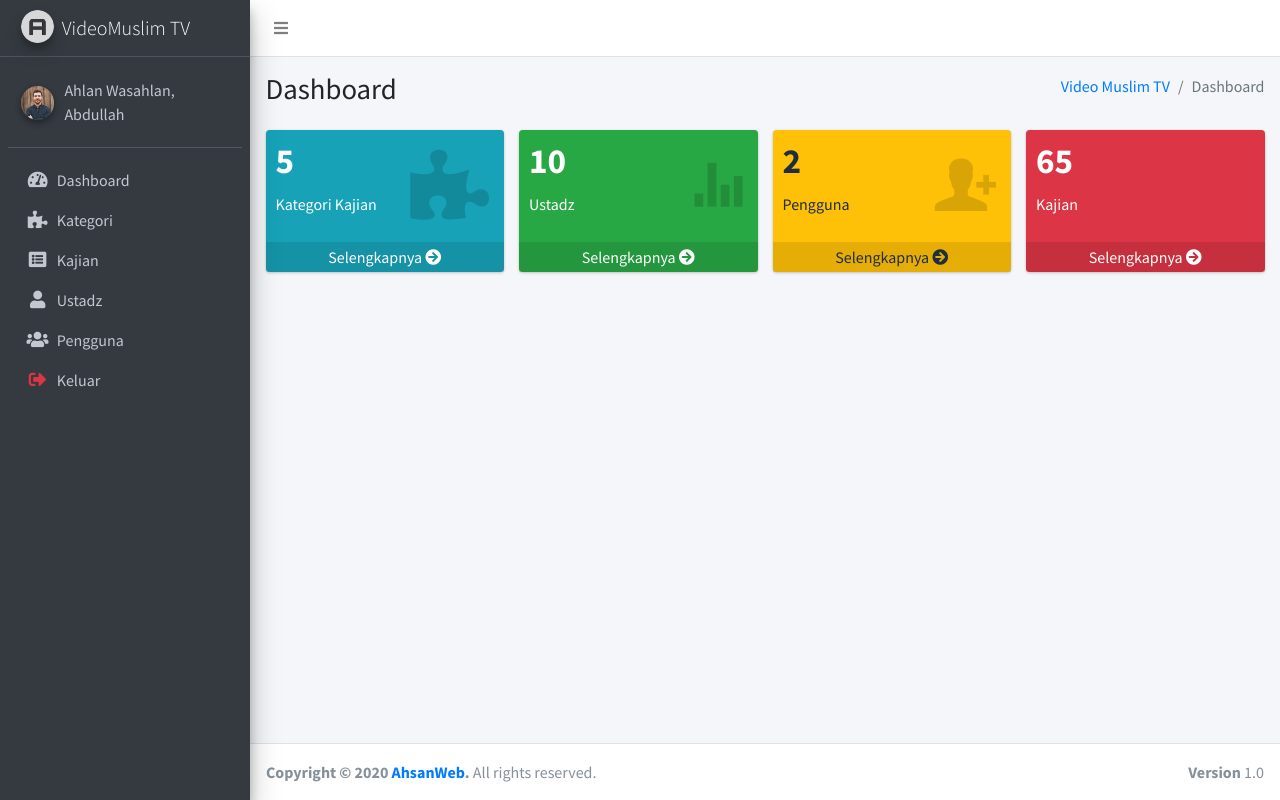
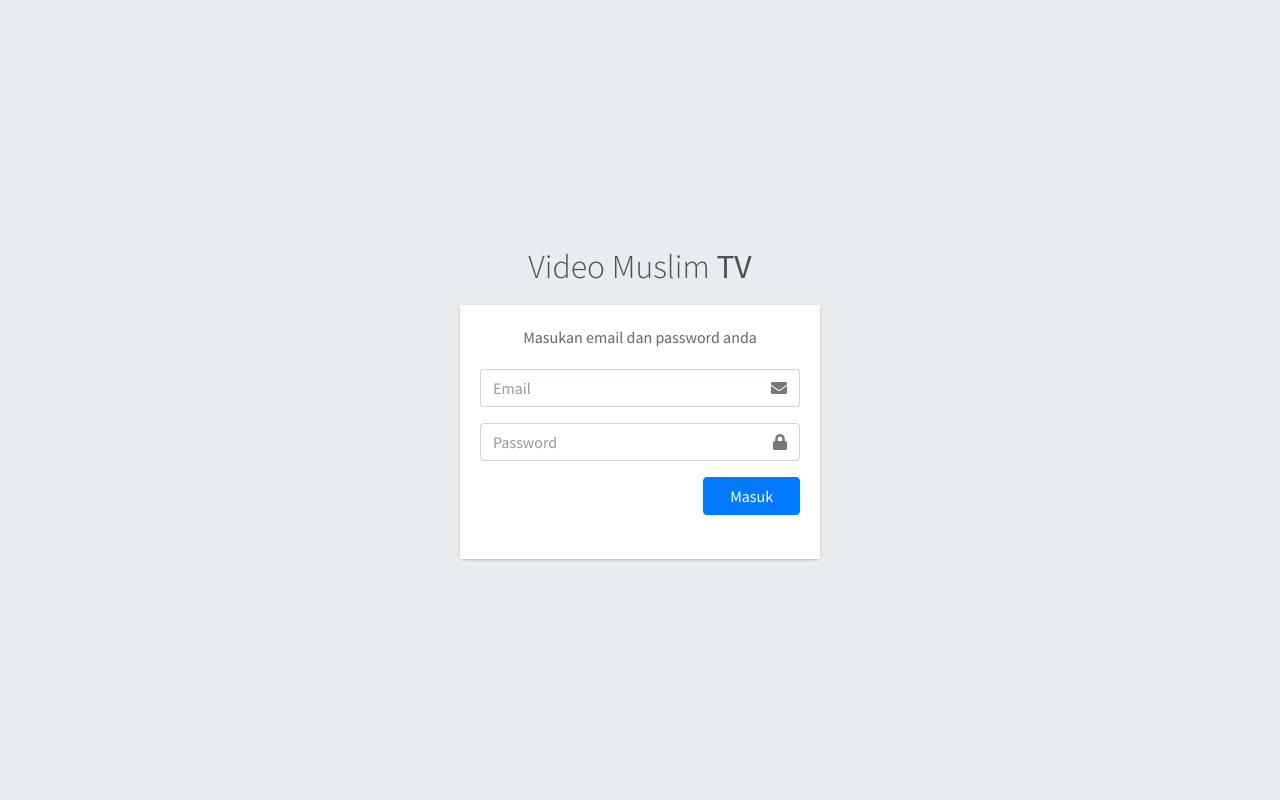
Before and after one commit to abdulhakimhs/videomuslimtv, a CodeIgniter app: page /videomuslimtv/admin in a window 1280 px wide. Run offline with CodeIgniter, Linux system fonts and the light colour scheme; some libraries are stand-ins or nearby versions.

Commit message:
login, session  and security

```diff
--- a/dev/application/config/routes.php
+++ b/dev/application/config/routes.php
@@ -50,5 +50,7 @@ defined('BASEPATH') OR exit('No direct script access allowed');
 |		my-controller/my-method	-> my_controller/my_method
 */
 $route['default_controller'] = 'welcome';
+$route['admin'] = 'admin/auth/login';
+$route['admin/logout'] = 'admin/auth/logout';
 $route['404_override'] = '';
 $route['translate_uri_dashes'] = FALSE;
--- /dev/null
+++ b/dev/application/controllers/admin/Auth.php
@@ -0,0 +1,104 @@
+<?php
+defined('BASEPATH') OR exit('No direct script access allowed');
+
+class Auth extends MY_Controller {
+
+	public function __construct()
+	{
+ 		parent::__construct();
+	}
+
+	public function login()
+	{
+		$this->load->view('admin/login');
+	}
+
+	public function getlogin()
+	{
+
+		$post = $this->input->post(NULL, TRUE);
+
+		$cekemail = $this->db->query("SELECT email FROM pengguna where email='".$post['email']."'")->num_rows();
+		$cekea 	  = $this->db->query("SELECT email FROM pengguna where email='".$post['email']."' AND role = 'admin'")->num_rows();
+		if ($cekemail > 0) {
+			if ($cekea > 0) {
+				$user_detail = $this->db->get_where('pengguna', array('email' => $post['email'], 'role' => 'admin'), 1, NULL)->row();
+
+				if (@$user_detail->password == crypt($post['password'], @$user_detail->password)) {
+
+					$login_data = array(
+							'id' 	    => $user_detail->id,
+							'nama' 	    => $user_detail->nama,
+					        'email'  	=> $post['email'],
+					        'logged_in' => TRUE,
+					        'role' 		=> $user_detail->role,
+					);
+
+					$this->session->set_userdata($login_data);
+					redirect(base_url("admin/welcome"));
+				}
+				else{
+
+					$this->session->set_flashdata('info','<div class="alert alert-danger" role="alert"><strong>Maaf!</strong> kombinasi email dan password anda tidak tepat.</div>');
+					redirect('admin');
+				}
+			}
+			else{
+				$this->session->set_flashdata('info','<div class="alert alert-danger" role="alert"><strong>Akses Ditolak!</strong> Anda tidak memiliki akses sebagai admin!</div>');
+				redirect('admin');
+			}
+		}
+		else{
+			$this->session->set_flashdata('info','<div class="alert alert-danger" role="alert"><strong>Maaf!</strong> Email '.$post['email'].' tidak terdaftar.</div>');
+			redirect('admin');
+		}
+	}
+
+	public function logout()
+	{
+        $this->session->sess_destroy();
+        redirect(base_url('admin'));
+    }
+
+	public function changePassword()
+	{
+		$data['title']		= 'User';
+		$data['subtitle']	= 'Change Password';
+		$data['odwaittoday']= $this->dashboard_model->waiting_today()->row_array();
+		if (isset($_POST['submit'])) {
+			$this->form_validation->set_rules('oldpass', 'Old Password', 'required');
+			$this->form_validation->set_rules('newpass', 'New Password', 'required');
+			$this->form_validation->set_rules('repass', 'Re Password', 'required|matches[newpass]');
+			if($this->form_validation->run() == FALSE){
+				redirect('changePassword');
+			}
+			else{
+				$users_id		= $this->input->post('users_id');
+				$old 			= $this->input->post('oldpass');
+				$new 			= $this->input->post('newpass');
+
+				$user_detail = $this->db->get_where('pengguna', array('users_id' => $users_id), 1, NULL)->row();
+				if (@$user_detail->password == crypt($old, @$user_detail->password)) {
+					$object = array(
+						'password' 	 => bCrypt($new,12)
+					);
+					$this->db->where('users_id', $users_id);
+					$this->db->update('pengguna', $object);
+					$this->session->set_flashdata('info','<div class="alert alert-success alert-dismissible"><button type="button" class="close" data-dismiss="alert" aria-hidden="true">&times;</button>Password Berhasil Diubah!</div>');
+					redirect('changePassword');
+				}
+				else{
+					$this->session->set_flashdata('info','<div class="alert alert-danger alert-dismissible"><button type="button" class="close" data-dismiss="alert" aria-hidden="true">&times;</button> Password lama tidak sesuai!</div>');
+					redirect('changePassword');
+				}
+			}
+		}
+		$this->load->view('template',[
+			'content' => $this->load->view('auth/change_pass',$data,true)
+		]);
+	}
+
+}
+
+/* End of file admin/Auth.php */
+/* Location: ./application/controllers/admin/Auth.php */
--- a/dev/application/controllers/admin/Welcome.php
+++ b/dev/application/controllers/admin/Welcome.php
@@ -3,10 +3,21 @@ defined('BASEPATH') OR exit('No direct script access allowed');
 
 class Welcome extends MY_Controller {
 
+	public function __construct(){
+		parent::__construct();
+		if($this->session->userdata('logged_in') != TRUE){
+            redirect(base_url("admin"));
+        }
+	}
+
 	public function index()
 	{
 		$data['title']		= 'Video Muslim TV';
 		$data['subtitle']	= 'Dashboard';
+		$data['kategori']   = $this->db->query("SELECT * FROM kategori")->num_rows();
+		$data['ustadz']     = $this->db->query("SELECT * FROM ustadz")->num_rows();
+		$data['pengguna']   = $this->db->query("SELECT * FROM pengguna")->num_rows();
+		$data['kajian']     = $this->db->query("SELECT * FROM kajian")->num_rows();
 		$this->load->view('admin/template',[
 			'content' => $this->load->view('admin/dashboard',$data,true)
 		]);
--- a/front/admin/dashboard.php
+++ b/front/admin/dashboard.php
@@ -5,7 +5,7 @@
         <!-- small box -->
         <div class="small-box bg-info">
             <div class="inner">
-            <h3>5</h3>
+            <h3><?= $kategori ?></h3>
 
             <p>Kategori Kajian</p>
             </div>
@@ -20,7 +20,7 @@
         <!-- small box -->
         <div class="small-box bg-success">
             <div class="inner">
-            <h3>10</h3>
+            <h3><?= $ustadz ?></h3>
             <!-- <sup style="font-size: 20px">%</sup> -->
             <p>Ustadz</p>
             </div>
@@ -35,7 +35,7 @@
         <!-- small box -->
         <div class="small-box bg-warning">
             <div class="inner">
-            <h3>2</h3>
+            <h3><?= $pengguna ?></h3>
 
             <p>Pengguna</p>
             </div>
@@ -50,7 +50,7 @@
         <!-- small box -->
         <div class="small-box bg-danger">
             <div class="inner">
-            <h3>65 </h3>
+            <h3><?= $kajian ?> </h3>
 
             <p>Kajian</p>
             </div>
--- a/front/admin/footer.php
+++ b/front/admin/footer.php
@@ -2,7 +2,7 @@
     <div class="float-right d-none d-sm-block">
       <b>Version</b> 1.0
     </div>
-    <strong>Copyright &copy; <?= date('Y') ?> <a href="http://ahsanweb.com">AhsanWeb</a>.</strong> All rights
+    <strong>Copyright &copy; <?= date('Y') ?> <a href="#">Pekalongan Dev</a>.</strong> All rights
     reserved.
   </footer>
 
--- /dev/null
+++ b/front/admin/login.php
@@ -0,0 +1,81 @@
+
+<!DOCTYPE html>
+<html>
+<head>
+  <meta charset="utf-8">
+  <meta http-equiv="X-UA-Compatible" content="IE=edge">
+  <title>Video Muslim TV | Login</title>
+  <!-- Tell the browser to be responsive to screen width -->
+  <meta name="viewport" content="width=device-width, initial-scale=1">
+
+  <!-- Font Awesome -->
+  <link rel="stylesheet" href="<?= base_url() ?>assets/plugins/fontawesome-free/css/all.min.css">
+  <!-- Ionicons -->
+  <link rel="stylesheet" href="https://code.ionicframework.com/ionicons/2.0.1/css/ionicons.min.css">
+  <!-- icheck bootstrap -->
+  <link rel="stylesheet" href="<?= base_url() ?>assets/plugins/icheck-bootstrap/icheck-bootstrap.min.css">
+  <!-- Theme style -->
+  <link rel="stylesheet" href="<?= base_url() ?>assets/dist/css/adminlte.min.css">
+  <!-- Google Font: Source Sans Pro -->
+  <link href="https://fonts.googleapis.com/css?family=Source+Sans+Pro:300,400,400i,700" rel="stylesheet">
+</head>
+<body class="hold-transition login-page">
+<div class="login-box">
+  <div class="login-logo">
+    <a href="#">Video Muslim <b>TV</b></a>
+  </div>
+  <!-- /.login-logo -->
+  <div class="card">
+    <div class="card-body login-card-body">
+      <p class="login-box-msg">Masukan email dan password anda</p>
+
+      <form action="<?= base_url() ?>admin/auth/getlogin" method="post">
+        <div class="input-group mb-3">
+          <input type="email" name="email" class="form-control" placeholder="Email">
+          <div class="input-group-append">
+            <div class="input-group-text">
+              <span class="fas fa-envelope"></span>
+            </div>
+          </div>
+        </div>
+        <div class="input-group mb-3">
+          <input type="password" name="password" class="form-control" placeholder="Password">
+          <div class="input-group-append">
+            <div class="input-group-text">
+              <span class="fas fa-lock"></span>
+            </div>
+          </div>
+        </div>
+        <div class="row">
+          <div class="col-8">
+
+          </div>
+          <!-- /.col -->
+          <div class="col-4">
+            <button type="submit" class="btn btn-primary btn-block">Masuk</button>
+          </div>
+          <!-- /.col -->
+        </div>
+      </form>
+      <br>
+      <?php
+          $info = $this->session->flashdata('info');
+          if (!empty($info)) {
+              echo $info;
+          }
+      ?>
+    </div>
+    <!-- /.login-card-body -->
+  </div>
+</div>
+<!-- /.login-box -->
+
+<!-- jQuery -->
+<script src="<?= base_url() ?>assets/plugins/jquery/jquery.min.js"></script>
+<!-- Bootstrap 4 -->
+<script src="<?= base_url() ?>assets/plugins/bootstrap/js/bootstrap.bundle.min.js"></script>
+<!-- AdminLTE App -->
+<script src="<?= base_url() ?>assets/dist/js/adminlte.min.js"></script>
+
+</body>
+</html>
--- a/front/admin/menu.php
+++ b/front/admin/menu.php
@@ -16,7 +16,7 @@
         </div>
         <div class="info">
           <a href="#" class="d-block">Ahlan Wasahlan,</a>
-          <a href="#" class="d-block">Abdullah</a>
+          <a href="#" class="d-block"><?= $this->session->userdata('nama'); ?></a>
         </div>
       </div>
 
@@ -66,7 +66,7 @@
             </a>
           </li>
           <li class="nav-item">
-            <a href="#" class="nav-link">
+            <a href="<?= site_url('admin/logout') ?>" class="nav-link">
               <i class="nav-icon fas fa-sign-out-alt text-danger"></i>
               <p>
                 Keluar
--- /dev/null
+++ b/login.txt
@@ -0,0 +1,2 @@
+email    : abdulhakimhsn@gmail.com
+password : vMt@030227
```
Also changed, not shown: dev/application/controllers/admin/Kajian.php (+9 -2 lines), dev/application/controllers/admin/Kategori.php (+7 -0 lines), dev/application/controllers/admin/Pengguna.php (+7 -0 lines), dev/application/controllers/admin/Ustadz.php (+7 -0 lines), dev/index.html (added, +11 -0 lines), front/admin/index.html (added, +11 -0 lines), front/admin/kajian/index.html (added, +11 -0 lines), front/admin/kategori/index.html (added, +11 -0 lines), front/admin/pengguna/index.html (added, +11 -0 lines), front/admin/ustadz/index.html (added, +11 -0 lines).
